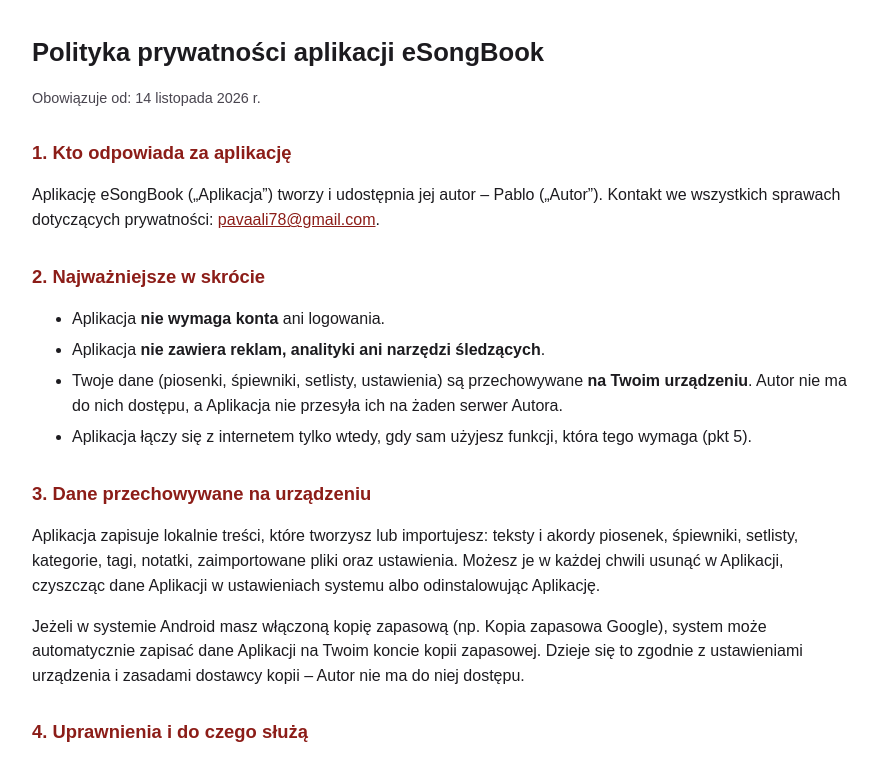
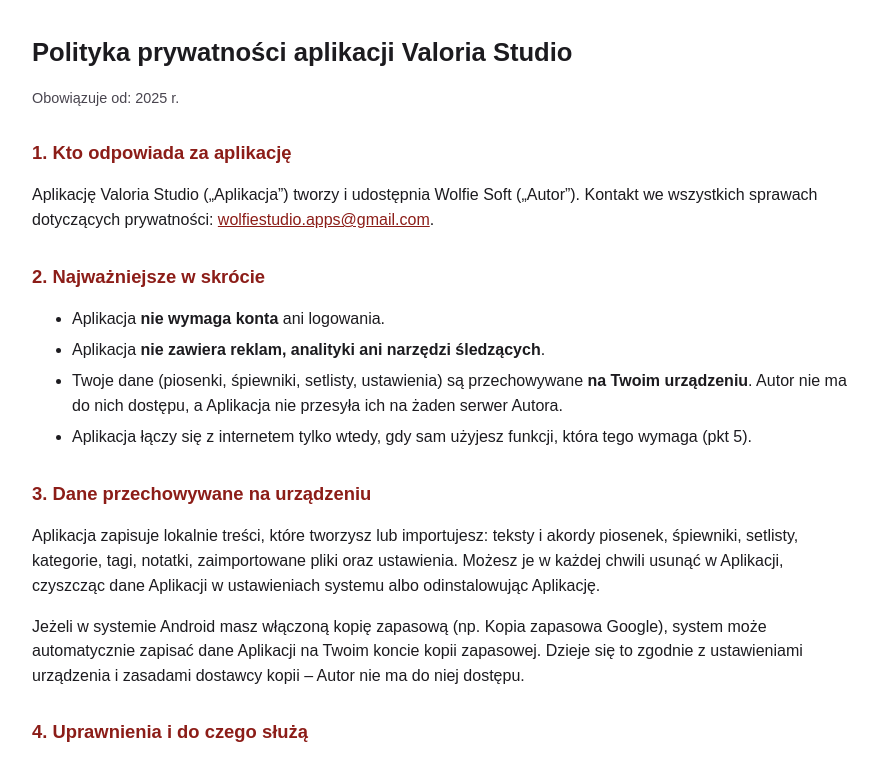
Before and after one commit to Wolfie-Soft/privacy-policy, a plain HTML site: page valoria_pl.html in a window 1280 px wide. Shown: the top 760 px of the page, without its empty margins (198-1076 px from the left). Drawn offline with Linux system fonts and the light colour scheme.

Commit message:
Update privacy policy for Valoria Studio application

```diff
--- a/valoria_pl.html
+++ b/valoria_pl.html
@@ -3,7 +3,7 @@
 <head>
 <meta charset="utf-8">
 <meta name="viewport" content="width=device-width, initial-scale=1">
-<title>eSongBook – Polityka prywatności</title>
+<title>Valoria Studio – Polityka prywatności</title>
 <style>
 :root { --bg: #ffffff; --fg: #1c1b1f; --muted: #49454f; --accent: #8c1d18; }
 /*THEME*/
@@ -16,12 +16,12 @@ li { margin-bottom: 0.4em; }
 </style>
 </head>
 <body>
-<h1>Polityka prywatności aplikacji eSongBook</h1>
-<p class="meta">Obowiązuje od: 14 listopada 2026 r.</p>
+<h1>Polityka prywatności aplikacji Valoria Studio</h1>
+<p class="meta">Obowiązuje od: 2025 r.</p>
 
 <h2>1. Kto odpowiada za aplikację</h2>
-<p>Aplikację eSongBook („Aplikacja”) tworzy i udostępnia jej autor – Pablo („Autor”).
-Kontakt we wszystkich sprawach dotyczących prywatności: <a href="mailto:pavaali78@gmail.com">pavaali78@gmail.com</a>.</p>
+<p>Aplikację Valoria Studio („Aplikacja”) tworzy i udostępnia Wolfie Soft („Autor”).
+Kontakt we wszystkich sprawach dotyczących prywatności: <a href="mailto:wolfiestudio.apps@gmail.com">wolfiestudio.apps@gmail.com</a>.</p>
 
 <h2>2. Najważniejsze w skrócie</h2>
 <ul>
```
